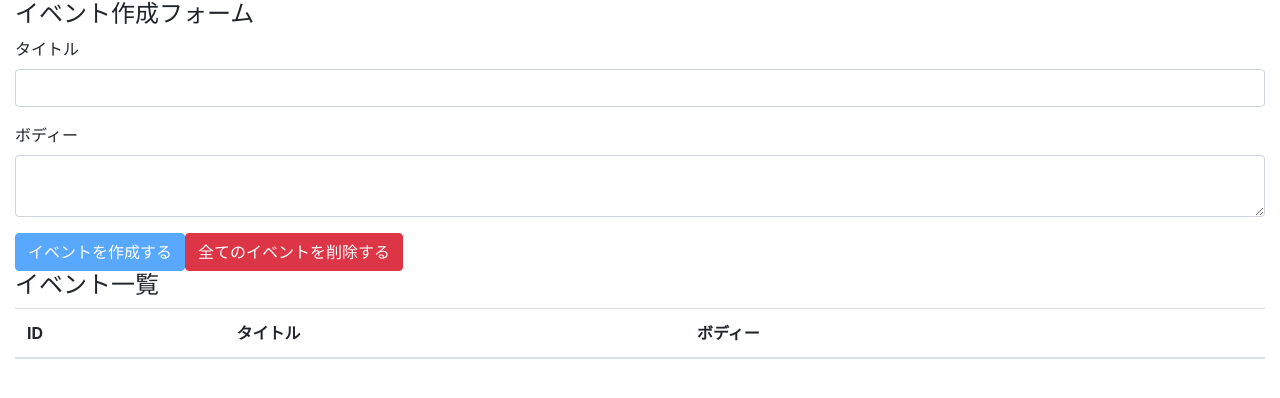
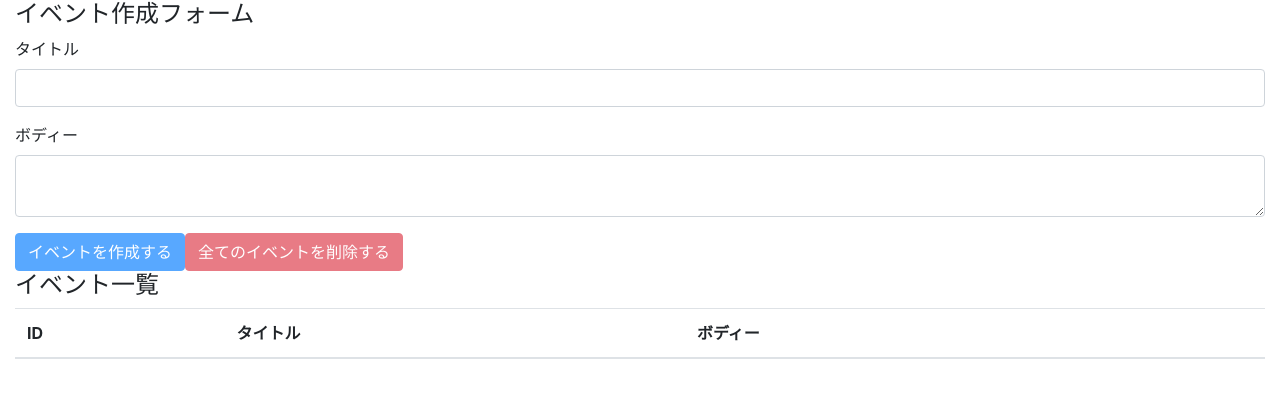
Before and after one commit to Spanaic/react-hooks-101, a React (Create React App) app: page / in a window 1280 px wide. Shown: the top 398 px of the page. Built offline with nearby package versions, Linux system fonts and the light colour scheme.

Commit message:
【完了】Contextを分割して実装（combineReducer使わない）

```diff
--- a/src/components/App.tsx
+++ b/src/components/App.tsx
@@ -3,32 +3,34 @@ import 'bootstrap/dist/css/bootstrap.min.css';
 
 import EventForm from './EventForm'
 import Events from './Events'
-import AppContext from '../contexts/AppContext'
+// import AppContext from '../contexts/AppContext'
+import AppProvider from '../contexts/AppContext'
 import eventsReducer, {EventState, EventAction, EventStates} from '../reducers/events'
-import operationLogs, { operationLogState, operationLogAction, operationLogStates } from '../reducers/operationLogs';
+import operationLogsReducer, { OperationLogState, OperationLogAction, OperationLogStates } from '../reducers/operationLogs';
 import rootReducers from '../reducers/operationLogs'
 
-type initialStateType = {
-  events: EventState[]
-  operationLogs: operationLogState[]
-}
+// type initialStateType = {
+//   events: EventState[]
+//   operationLogs: OperationLogState[]
+// }
 
 const App: React.FC = () =>  {
 
-  const initialState: initialStateType = {
-    events: [],
-    // operationLogsの初期値も設定する
-    operationLogs: []
-  }
+  // const initialState: initialStateType = {
+  //   events: [],
+  //   // operationLogsの初期値も設定する
+  //   operationLogs: []
+  // }
 
   // トップレベルコンポーネントでreducersの初期化をしている
-  const [state, dispatch]: [any, React.DispatchWithoutAction] = useReducer(rootReducers, initialState)
-  // const [state, dispatch] = useReducer<React.Reducer<EventStates | operationLogStates, EventAction | operationLogAction>>(rootReducers, initialState)
-  // const [state, dispatch] = useReducer<React.Reducer<EventStates, EventAction | operationLogAction>>(eventsReducer, initialState)
+  // const [state, dispatch]: [any, React.DispatchWithoutAction] = useReducer(rootReducers, initialState)
+  // const [state, dispatch] = useReducer<React.Reducer<EventStates | OperationLogStates, EventAction | OperationLogAction>>(rootReducers, initialState)
+  // const [state, dispatch] = useReducer<React.Reducer<EventStates, EventAction | OperationLogAction>>(eventsReducer, initialState)
 
   return (
     // stateとdispatchをproviderのvalueに設定する
-    <AppContext.Provider value={{ state, dispatch }}>
+    // <AppContext.Provider value={{ state, dispatch }}>
+    <AppProvider>
       <div className="container-fluid">
         {/* <EventForm state={state} dispatch={dispatch} />
         <Events state={state} dispatch={dispatch} /> */}
@@ -36,7 +38,7 @@ const App: React.FC = () =>  {
         <EventForm />
         <Events />
       </div>
-    </AppContext.Provider>
+    </AppProvider>
   );
 }
 
--- a/src/components/Event.tsx
+++ b/src/components/Event.tsx
@@ -2,16 +2,17 @@ import { useContext } from 'react'
 
 // import { DELETE_EVENT } from '../actions'
 import { ActionType } from '../reducers/events'
-import AppContext from '../contexts/AppContext'
+// import AppContext from '../contexts/AppContext'
+import { EventContext } from '../contexts/AppContext'
 
 // FIXME: コンポーネントの引数がanyなので修正が必要
 const Event = ({event}) => {
-  const { dispatch } = useContext(AppContext)
+  const { eventDispatch } = useContext(EventContext)
   const id = event.id
   const handleClickDeleteButton = () => {
     const result = window.confirm(`イベント(id=${id})を本当に削除しても良いですか？`)
     if (result) {
-      dispatch(
+      eventDispatch(
         {
           type: ActionType.DELETE_EVENT,
           payload: {
--- a/src/components/EventForm.tsx
+++ b/src/components/EventForm.tsx
@@ -1,8 +1,8 @@
 import React, { useState, useContext } from 'react'
 import { ActionType, EventStates } from '../reducers/events'
-import { operationLogActionType } from '../reducers/operationLogs'
+import { OperationLogActionType } from '../reducers/operationLogs'
 import { timeCurrentIso8601 } from '../utils'
-import AppContext from '../contexts/AppContext'
+import { EventContext, OperationLogContext } from '../contexts/AppContext'
 
 const EventForm = () => {
   // Appコンポーネントから渡ってくるstateとdispatchを利用するためuseReducerをこのファイルでは使わない
@@ -11,11 +11,12 @@ const EventForm = () => {
   // const [state, dispatch] = useReducer<React.Reducer<EventState[], EventAction>>(reducer, [])
   const [title, setTitle] = useState('')
   const [body, setBody] = useState('')
-  const {state, dispatch} = useContext(AppContext)
+  const { eventState, eventDispatch } = useContext(EventContext)
+  const { operationLogState, operationLogDispatch } = useContext(OperationLogContext)
 
   function addEvent(e: React.MouseEvent<HTMLElement, MouseEvent>) {
     e.preventDefault();
-    dispatch({
+    eventDispatch({
       type: ActionType.CREATE_EVENT,
       payload:
         {
@@ -26,8 +27,8 @@ const EventForm = () => {
       }
     )
 
-    dispatch({
-      type: operationLogActionType.ADD_OPERATION_LOG,
+    operationLogDispatch({
+      type: OperationLogActionType.ADD_OPERATION_LOG,
       payload: {
         description: 'イベントを作成しました。',
         operatedAt: timeCurrentIso8601()
@@ -42,7 +43,7 @@ const EventForm = () => {
     e.preventDefault()
     const result = window.confirm('全てのイベントを本当に削除しても良いですか？')
     if (result) {
-      dispatch({ type: ActionType.DELETE_ALL_EVENT,
+      eventDispatch({ type: ActionType.DELETE_ALL_EVENT,
         payload: {
           id: e.target.id,
           title: e.target.title,
@@ -55,17 +56,17 @@ const EventForm = () => {
   // disabledボタンを制御するための真偽値を挿入する
   const unCreatable =  title === '' || body === ''
 
-  const unDeletableAll: () => boolean = () => {
-    if ('events' in state) {
-      if (state.events.length === 0) {
-        return true
-      } else {
-        return false
-      }
-    } else {
-      return false
-    }
-  }
+  // const unDeletableAll: () => boolean = () => {
+  //   if ('events' in state) {
+  //     if (state.events.length === 0) {
+  //       return true
+  //     } else {
+  //       return false
+  //     }
+  //   } else {
+  //     return false
+  //   }
+  // }
 
   return (
     <>
@@ -81,7 +82,8 @@ const EventForm = () => {
         </div>
 
         <button className="btn btn-primary" onClick={addEvent} disabled={unCreatable} >イベントを作成する</button>
-        <button className="btn btn-danger" onClick={deleteAllEvents} disabled={unDeletableAll} >全てのイベントを削除する</button>
+        {/* <button className="btn btn-danger" onClick={deleteAllEvents} disabled={unDeletableAll} >全てのイベントを削除する</button> */}
+        <button className="btn btn-danger" onClick={deleteAllEvents} disabled={eventState.events.length === 0} >全てのイベントを削除する</button>
       </form>
     </>
   )
--- a/src/components/Events.tsx
+++ b/src/components/Events.tsx
@@ -1,9 +1,10 @@
 import { useContext } from 'react'
 import Event from './Event'
-import AppContext from '../contexts/AppContext';
+// import AppContext from '../contexts/AppContext';
+import { EventContext } from '../contexts/AppContext';
 
 const Events = () => {
-  const {state} = useContext(AppContext)
+  const {eventState} = useContext(EventContext)
   return(
     <>
       <h4>イベント一覧</h4>
@@ -17,7 +18,7 @@ const Events = () => {
           </tr>
         </thead>
         <tbody>
-          {state.events.map((event, index) => (<Event key={index} event={event} />))}
+          {eventState.events.map((event, index) => (<Event key={index} event={event} />))}
         </tbody>
       </table>
     </>
--- a/src/contexts/AppContext.tsx
+++ b/src/contexts/AppContext.tsx
@@ -1,30 +1,78 @@
-import { createContext } from 'react';
-import { EventAction, EventStates } from '../reducers/events'
-import { operationLogAction, operationLogStates } from '../reducers/operationLogs';
+import React, { createContext, useReducer } from 'react';
+import eventsReducer, { EventAction, EventStates } from '../reducers/events'
+import operationLogsReducer, { OperationLogAction, OperationLogStates } from '../reducers/operationLogs';
 
 // context用にstateとdispatchをまとめる
   // stateの最終的な型を定義することでエラーが解決した（EventStateの配列をstateプロパティに渡すことで解決）
 export type EventStateWithAction = {
-  state: EventStates;
-  dispatch: React.Dispatch<EventAction>;
+  eventState: EventStates;
+  eventDispatch: React.Dispatch<EventAction>;
 }
 export type OperationLogStateWithAction = {
-  state: operationLogStates;
-  dispatch: React.Dispatch<operationLogAction>
+  operationLogState: OperationLogStates;
+  operationLogDispatch: React.Dispatch<OperationLogAction>
 }
 
-export type CombineStateWithAction = {
-  state: EventStates | operationLogStates;
-  dispatch: React.Dispatch<EventAction | operationLogAction >
+// export type CombineStateWithAction = {
+//   state: EventStates | OperationLogStates;
+//   dispatch: React.Dispatch<EventAction | OperationLogAction >
+// }
+
+// NOTE: contextを分割して、一つのprovideにまとめる方法を取る
+  // 無理にcombineReducerでreducerをまとめようとしない
+    // https://qiita.com/jonakp/items/58c9c383473d02479ea7
+    // https://qiita.com/jonakp/items/58c9c383473d02479ea7
+export const EventContext = createContext({} as EventStateWithAction)
+
+export const OperationLogContext = createContext({} as OperationLogStateWithAction)
+
+const EventProvider = (props: { children: React.ReactNode }) => {
+  const initialEventState = {
+    events: []
+  }
+
+  const [eventState, eventDispatch] = useReducer<React.Reducer<EventStates, EventAction>>(eventsReducer, initialEventState)
+
+  return (
+    <EventContext.Provider value={{ eventState, eventDispatch }}>
+      {props.children}
+    </EventContext.Provider>
+  )
 }
+
+const OperationLogProvider = (props: { children: React.ReactNode }) => {
+  const initialOperationLogState = {
+    operationLogs: []
+  }
+
+  const [operationLogState, operationLogDispatch] = useReducer<React.Reducer<OperationLogStates, OperationLogAction>>(operationLogsReducer, initialOperationLogState)
+
+  return (
+    <OperationLogContext.Provider value={{ operationLogState, operationLogDispatch }}>
+      {props.children}
+    </OperationLogContext.Provider>
+  )
+}
+
+const AppProvider = (props: { children: React.ReactNode }) => {
+  return (
+    <EventProvider>
+      <OperationLogProvider>
+        {props.children}
+      </OperationLogProvider>
+    </EventProvider>
+  )
+}
+
+export default AppProvider;
 
 // 引数を入れないとTSからエラーで怒られるので注意
   // https://qiita.com/_akira19/items/8911567227ce38a1bdf6
     // stateが配列なので型定義が難しい
 // const AppContext = createContext({} as EventStateWithAction)
-const AppContext = createContext({} as CombineStateWithAction)
+// const AppContext = createContext({} as CombineStateWithAction)
 
-export default AppContext;
+// export default AppContext;
 // provider(提供者)でトップレベルからコンポーネントをラップする
   // 全てのコンポーネントにcontextを提供可能にするため
 // 受け取る側はconsumerコンポーネントを使う
--- a/src/reducers/operationLogs.tsx
+++ b/src/reducers/operationLogs.tsx
@@ -3,28 +3,28 @@ import {
   DELETE_ALL_OPERATION_LOGS,
 } from '../actions';
 
-export type operationLogState = {
+export type OperationLogState = {
   description: string;
   operatedAt: string;
 }
 
-// export enum operationLogActionType {
-export enum operationLogActionType {
+// export enum OperationLogActionType {
+export enum OperationLogActionType {
   ADD_OPERATION_LOG = 'ADD_OPERATION_LOG',
   DELETE_ALL_OPERATION_LOGS = 'DELETE_ALL_OPERATION_LOGS'
 }
 
-export type operationLogAction = {
-  type: operationLogActionType;
-  payload: operationLogState
+export type OperationLogAction = {
+  type: OperationLogActionType;
+  payload: OperationLogState
 }
 
-export type operationLogStates = {
-  operationLogs: operationLogState[]
+export type OperationLogStates = {
+  operationLogs: OperationLogState[]
   // events: []
 }
 
-const operationLogs: any = (state:operationLogStates, action: operationLogAction) => {
+const operationLogs: any = (state:OperationLogStates, action: OperationLogAction) => {
   switch(action.type) {
     case ADD_OPERATION_LOG:
       const operationLog = {
@@ -39,7 +39,7 @@ const operationLogs: any = (state:operationLogStates, action: operationLogAction
       return state.operationLogs
   }
 }
-// const operationLogs = (state:operationLogState[] = [], action: operationLogAction) => {
+// const operationLogs = (state:OperationLogState[] = [], action: OperationLogAction) => {
 //   switch(action.type) {
 //     case ADD_OPERATION_LOG:
 //       const operationLog = {
```
